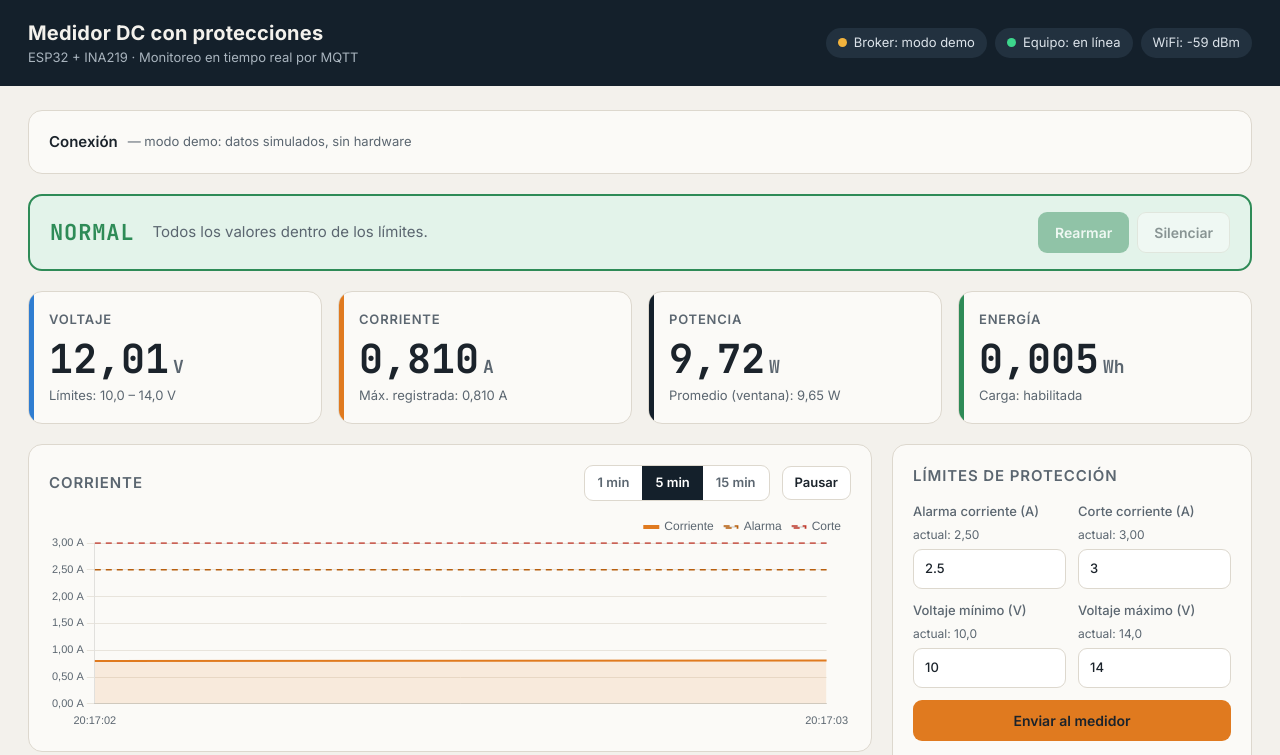
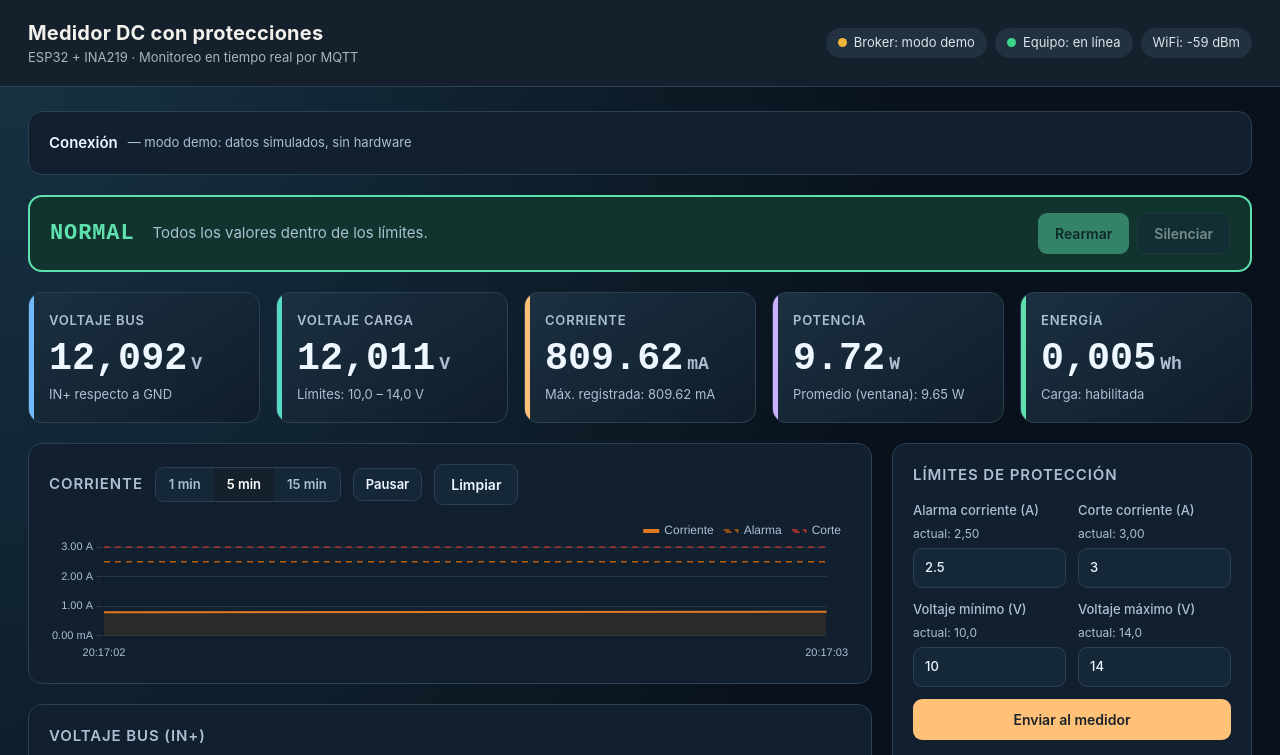
Before and after one commit to Sma2028/MedidorDC, a plain HTML site: page web/index.html in a window 1280 px wide. Both pictures are taken after a click on the button "Modo demo". Shown: the top 755 px of the page. Drawn offline with nearby package versions, Linux system fonts and the light colour scheme.

Commit message:
Actualiza el medidor DC

```diff
--- a/web/index.html
+++ b/web/index.html
@@ -4,8 +4,6 @@
 <meta charset="UTF-8">
 <meta name="viewport" content="width=device-width, initial-scale=1">
 <title>Medidor DC · Monitoreo MQTT</title>
-<link rel="preconnect" href="https://fonts.googleapis.com">
-<link href="https://fonts.googleapis.com/css2?family=Inter:wght@400;500;600;700&family=JetBrains+Mono:wght@500;700&display=swap" rel="stylesheet">
 <script src="https://cdnjs.cloudflare.com/ajax/libs/Chart.js/4.4.1/chart.umd.min.js"></script>
 <script src="https://unpkg.com/mqtt@5.10.1/dist/mqtt.min.js"></script>
 <style>
@@ -93,6 +91,15 @@
   .err{color:var(--red);font-size:13px;margin-top:8px;min-height:1em}
   @media (max-width:1050px){.grid{grid-template-columns:1fr}.kpis{grid-template-columns:repeat(2,1fr)}.help{grid-template-columns:1fr}}
   @media (max-width:640px){.conn{grid-template-columns:1fr}.kpi .val{font-size:30px}main{padding:16px}.banner{flex-wrap:wrap}.banner .btns{margin-left:0}}
+
+ :root{color-scheme:dark;--bg:#09121c;--panel:#111f2e;--line:#2b4052;--ink:#eef6ff;--muted:#acc0d2;--blue:#72baff;--orange:#ffc078;--green:#5ee1ad;--red:#ff858e;--orange-d:#ffc078;--green-bg:#12342e;--red-bg:#402332;--amber-bg:#372c22}
+ body{background:radial-gradient(ellipse at top left,#173345,transparent 50%),var(--bg)}
+ header{border-bottom:1px solid var(--line)}input,.b-sec,.seg,.log li,code{background:#152838}
+ .b-grn,.b-red{color:#101b24}.chart-box{height:148px}.chart-head{flex-wrap:wrap}.seg{margin-left:0}
+ .kpis{grid-template-columns:repeat(auto-fit,minmax(min(175px,100%),1fr))}
+ .kpi{background:linear-gradient(145deg,#1b3041,#101d29)}.kpi .val{font-size:clamp(27px,3vw,40px);font-variant-numeric:tabular-nums}
+ .kpi[style*="navy"]{--c:#cab2ff!important}.badge.info,.badge.config,.badge.carga,.badge.conexion{background:#20394c;color:#a7d4ff}
+ @media(max-width:540px){.kpis{grid-template-columns:repeat(2,minmax(0,1fr));gap:8px}.kpi{padding:13px 10px}.kpi .val small{font-size:13px}.chips{margin:0}.card{padding:14px}}
 </style>
 </head>
 <body>
@@ -142,9 +149,10 @@
   <!-- VALORES -->
   <section class="kpis">
     <div class="kpi" style="--c:var(--blue)">
-      <div class="lbl">Voltaje</div>
+      <div class="lbl">Voltaje bus</div>
       <div class="val"><span id="kV">—</span><small>V</small></div>
-      <div class="ext" id="kVx">Límites: —</div>
+      <div class="ext" >IN+ respecto a GND</div></div>
+    <div class="kpi" style="--c:#56d9c2"><div class="lbl">Voltaje carga</div><div class="val"><span id="kCarga">-</span><small>V</small></div><div class="ext" id="kVx">IN- respecto a GND</div>
     </div>
     <div class="kpi" style="--c:var(--orange)">
       <div class="lbl">Corriente</div>
@@ -174,16 +182,17 @@
             <button data-w="300" class="act">5 min</button>
             <button data-w="900">15 min</button>
           </div>
-          <button class="b-sec" id="btnPausa" style="padding:6px 12px;font-size:13px">Pausar</button>
+          <button class="b-sec" id="btnPausa" style="padding:6px 12px;font-size:13px">Pausar</button><button class="b-sec" id="limpiar">Limpiar</button>
         </div>
         <div class="chart-box"><canvas id="chI" aria-label="Gráfica de corriente en el tiempo"></canvas></div>
       </div>
       <div class="card">
-        <div class="chart-head"><h2>Voltaje</h2></div>
+        <div class="chart-head"><h2>Voltaje bus (IN+)</h2></div>
         <div class="chart-box"><canvas id="chV" aria-label="Gráfica de voltaje en el tiempo"></canvas></div>
       </div>
       <div class="card">
-        <div class="chart-head"><h2>Potencia</h2></div>
+        <div class="chart-head"><h2>Voltaje carga (IN-)</h2></div><div class="chart-box"><canvas id="chCarga"></canvas></div></div>
+      <div class="card"><div class="chart-head"><h2>Potencia de carga</h2></div>
         <div class="chart-box"><canvas id="chP" aria-label="Gráfica de potencia en el tiempo"></canvas></div>
       </div>
     </section>
@@ -270,6 +279,11 @@
   const $ = (id) => document.getElementById(id);
   const fmt = (n, d) => (n == null || isNaN(n)) ? '—'
     : Number(n).toLocaleString('es-CO', { minimumFractionDigits: d, maximumFractionDigits: d });
+  function medida(valor, unidad) {
+    if (!Number.isFinite(valor)) return '-';
+    const mili = unidad !== 'V' && Math.abs(valor) < 1;
+    return (mili ? valor * 1000 : valor).toFixed(unidad === 'V' ? 3 : 2) + ' ' + (mili ? 'm' : '') + unidad;
+  }
   const hora = (d = new Date()) => d.toLocaleTimeString('es-CO', { hour12: false });
   const store = {
     get(k, def) { try { return localStorage.getItem(k) ?? def; } catch { return def; } },
@@ -283,7 +297,7 @@
 
   // ---------- Estado de la página ----------
   const MAX_PUNTOS = 900;                 // 15 min a 1 dato por segundo
-  const serie = { t: [], v: [], i: [], p: [] };
+  const serie = { t: [], carga: [], v: [], i: [], p: [] };
   let ventana = 300, pausado = false;
   let client = null, demo = null, base = '';
   let ultimoDato = 0, config = null, ultimo = null;
@@ -318,41 +332,44 @@
         interaction: { mode: 'index', intersect: false },
         plugins: {
           legend: { display: limites.length > 0, position: 'top', align: 'end',
-            labels: { boxWidth: 14, boxHeight: 2, font: { size: 12 }, color: '#5B6670' } },
-          tooltip: { callbacks: { label: (c) => `${c.dataset.label}: ${fmt(c.parsed.y, unidad === 'A' ? 3 : 2)} ${unidad}` } }
+            labels: { boxWidth: 14, boxHeight: 2, font: { size: 12 }, color: '#abc0d2' } },
+          tooltip: { callbacks: { label: (c) => c.dataset.label + ': ' + medida(c.parsed.y, unidad) } }
         },
         scales: {
-          x: { ticks: { maxTicksLimit: 7, color: '#5B6670', font: { size: 11 } }, grid: { display: false } },
-          y: { beginAtZero: unidad !== 'V', ticks: { color: '#5B6670', font: { size: 11 },
-                 callback: (v) => fmt(v, unidad === 'A' ? 2 : 1) + ' ' + unidad }, grid: { color: '#E8E4DC' } }
+          x: { ticks: { maxTicksLimit: 7, color: '#abc0d2', font: { size: 11 } }, grid: { display: false } },
+          y: { beginAtZero: unidad !== 'V', ticks: { color: '#abc0d2', font: { size: 11 },
+                 callback: (v) => medida(v, unidad) }, grid: { color: '#263a4b' } }
         }
       }
     });
   }
   const chI = crearGrafica('chI', 'Corriente', '#E07A1F', 'rgba(224,122,31,.12)', 'A',
     [['Alarma', '#B85F0E'], ['Corte', '#C0392B']]);
-  const chV = crearGrafica('chV', 'Voltaje', '#2F7DD1', 'rgba(47,125,209,.10)', 'V',
+  const chV = crearGrafica('chV', 'Bus', '#72baff','rgba(114,186,255,.1)','V',[]);
+  const chCarga = crearGrafica('chCarga', 'Carga', '#2F7DD1', 'rgba(47,125,209,.10)', 'V',
     [['V mín', '#B85F0E'], ['V máx', '#C0392B']]);
-  const chP = crearGrafica('chP', 'Potencia', '#14202B', 'rgba(20,32,43,.08)', 'W', []);
+  const chP = crearGrafica('chP', 'Potencia', '#cab2ff', 'rgba(202,178,255,.12)', 'W', []);
 
-  function redibujar() {
-    if (pausado) return;
+  function redibujar(forzar=false) {
+    if (pausado && !forzar) return;
     const n = Math.min(ventana, serie.t.length);
     const desde = serie.t.length - n;
     const labels = serie.t.slice(desde);
     const llenar = (val) => labels.map(() => val);
     chI.data.labels = labels; chI.data.datasets[0].data = serie.i.slice(desde);
+    chCarga.data.labels = labels; chCarga.data.datasets[0].data = serie.carga.slice(desde);
     chV.data.labels = labels; chV.data.datasets[0].data = serie.v.slice(desde);
     chP.data.labels = labels; chP.data.datasets[0].data = serie.p.slice(desde);
     if (config) {
       chI.data.datasets[1].data = llenar(config.iAlarma); chI.data.datasets[2].data = llenar(config.iCorte);
-      chV.data.datasets[1].data = llenar(config.vMin);    chV.data.datasets[2].data = llenar(config.vMax);
+      chCarga.data.datasets[1].data = llenar(config.vMin);    chCarga.data.datasets[2].data = llenar(config.vMax);
     }
-    chI.update('none'); chV.update('none'); chP.update('none');
+    chCarga.update('none'); chI.update('none'); chV.update('none'); chP.update('none');
     const ps = serie.p.slice(desde);
-    $('kPx').textContent = 'Promedio (ventana): ' + (ps.length ? fmt(ps.reduce((a, b) => a + b, 0) / ps.length, 2) + ' W' : '—');
+    $('kPx').textContent = 'Promedio (ventana): ' + (ps.length ? medida(ps.reduce((a, b) => a + b, 0) / ps.length, 'W') : '—');
   }
 
+  $('limpiar').onclick = () => { Object.values(serie).forEach(a => a.length = 0); redibujar(true); };
   $('segWin').addEventListener('click', (e) => {
     const b = e.target.closest('button'); if (!b) return;
     ventana = +b.dataset.w;
@@ -371,14 +388,19 @@
   function onDatos(d) {
     ultimoDato = Date.now(); ultimo = d;
     const v = +d.v, i = +d.i, p = +d.p;
-    serie.t.push(hora()); serie.v.push(v); serie.i.push(i); serie.p.push(p);
+    serie.t.push(hora()); serie.carga.push(d.vCarga ?? v); serie.v.push(d.vCarga == null ? null : v); serie.i.push(i); serie.p.push(p);
     if (serie.t.length > MAX_PUNTOS) Object.values(serie).forEach((a) => a.shift());
 
-    $('kV').textContent = fmt(v, 2);
-    $('kI').textContent = fmt(i, 3);
-    $('kP').textContent = fmt(p, 2);
+    $('kV').textContent = fmt(d.vCarga == null ? null : v, 3);
+    $('kCarga').textContent = fmt(d.vCarga ?? v, 3);
+    for (const [id,value,unit] of [['kI',i,'A'],['kP',p,'W']]) {
+      const [numero,unidad]=medida(value,unit).split(' ');
+      $(id).textContent=numero; $(id).nextElementSibling.textContent=unidad || '';
+    }
+    if (!matchMedia('(prefers-reduced-motion: reduce)').matches)
+      document.querySelectorAll('.val').forEach(el=>el.animate([{opacity:.72},{opacity:1}],{duration:230}));
     $('kE').textContent = fmt(+d.e, 3);
-    $('kIx').textContent = 'Máx. registrada: ' + fmt(+d.imax, 3) + ' A';
+    $('kIx').textContent = 'Máx. registrada: ' + medida(+d.imax,'A');
     $('kEx').textContent = 'Carga: ' + (d.carga ? 'habilitada' : 'deshabilitada');
     $('cRssi').textContent = d.rssi != null ? `WiFi: ${d.rssi} dBm` : 'WiFi: —';
     setDot('dEquipo', 'on', 'Equipo: en línea', 'tEquipo');
@@ -415,7 +437,7 @@
     li.innerHTML = `<span class="badge ${tipo}"></span><span class="t"></span><span class="m"></span>`;
     li.children[0].textContent = tipo;
     li.children[1].textContent = hora();
-    const extra = ev.i != null ? ` (I = ${fmt(+ev.i, 3)} A, V = ${fmt(+ev.v, 2)} V)` : '';
+    const extra = ev.i != null ? ` (I = ${medida(+ev.i,'A')}, Bus = ${medida(ev.vCarga == null ? null : ev.v,'V')}, Carga = ${medida(ev.vCarga ?? ev.v,'V')})` : '';
     li.children[2].textContent = (ev.msg || '') + extra;
     ul.prepend(li);
     while (ul.children.length > 60) ul.lastChild.remove();
@@ -519,7 +541,7 @@
     const s = { estado: 'NORMAL', motivo: '', carga: true, e: 0, imax: 0, silenciado: false,
       lim: { iAlarma: 2.5, iCorte: 3.0, vMin: 10, vMax: 14 }, iObj: 0.8, iAct: 0.8, t: 0 };
     const pubConfig = () => onConfig({ ...s.lim, carga: s.carga });
-    const evento = (tipo, msg, i, v) => onEvento({ tipo, msg, i, v });
+    const evento = (tipo, msg, i, v) => onEvento({ tipo, msg, i, vCarga:v, v:v+i*0.1 });
     pubConfig();
     const timer = setInterval(() => {
       s.t++;
@@ -540,7 +562,7 @@
           s.estado = 'NORMAL'; s.motivo = ''; evento('normal', 'Valores normales', i, v);
         }
       }
-      onDatos({ v, i, p, e: s.e, imax: s.imax, estado: s.estado, motivo: s.motivo, carga: s.carga,
+      onDatos({ v:v+i*0.1, vCarga:v, i, p, e: s.e, imax: s.imax, estado: s.estado, motivo: s.motivo, carga: s.carga,
         sensor: true, rssi: -55 - Math.round(Math.random() * 8) });
     }, 1000);
     return {
```
Also changed, not shown: 5 other files.
